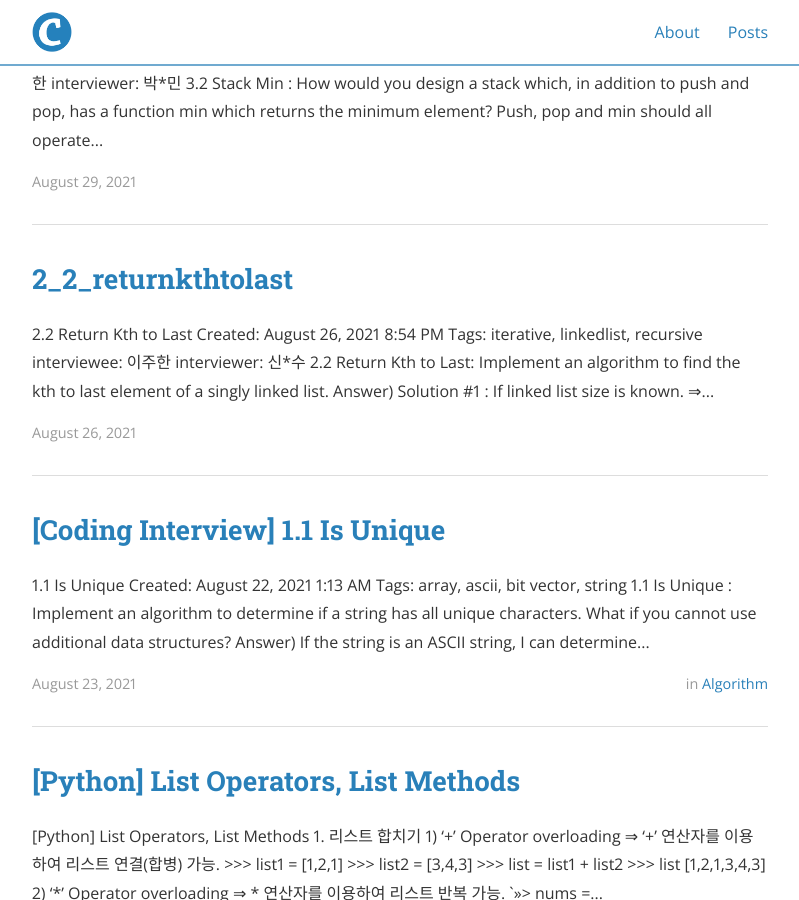
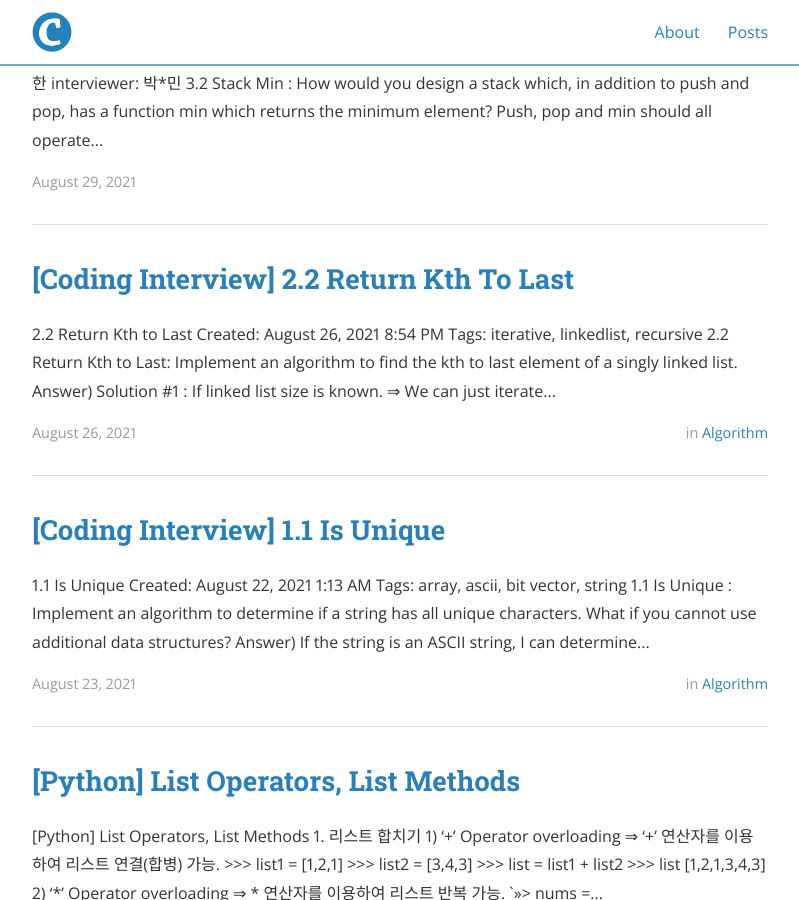
Before and after one commit to joohan-lee/joohan-lee.github.io, a Jekyll site: the page built from index.html, in a window 1280 px wide and 900 px high, scrolled down 563 px. Shown: the whole window, without its empty margins (240-1039 px from the left). Built offline with Jekyll 4.4.1, drawn with Linux system fonts in a browser that asks for light colours; nearby versions of some CDN libraries; the list of posts is cut into pages by our own code.

Commit message:
Update 2021-08-26-2_2_ReturnKthtoLast.md

```diff
--- a/_posts/2021-08-26-2_2_ReturnKthtoLast.md
+++ b/_posts/2021-08-26-2_2_ReturnKthtoLast.md
@@ -1,9 +1,15 @@
+---
+layout: post
+title:  "[Coding Interview] 2.2 Return Kth To Last"
+date:   2021-08-26 02:25:52 -0500
+author: Joohan Lee
+categories: Algorithm
+tags: Language Python
+---
 # 2.2 Return Kth to Last
 
 Created: August 26, 2021 8:54 PM
 Tags: iterative, linkedlist, recursive
-interviewee: 이주한
-interviewer: 신*수
 
 # 2.2 Return Kth to Last: Implement an algorithm to find the kth to last element of a singly linked list.
 
```
